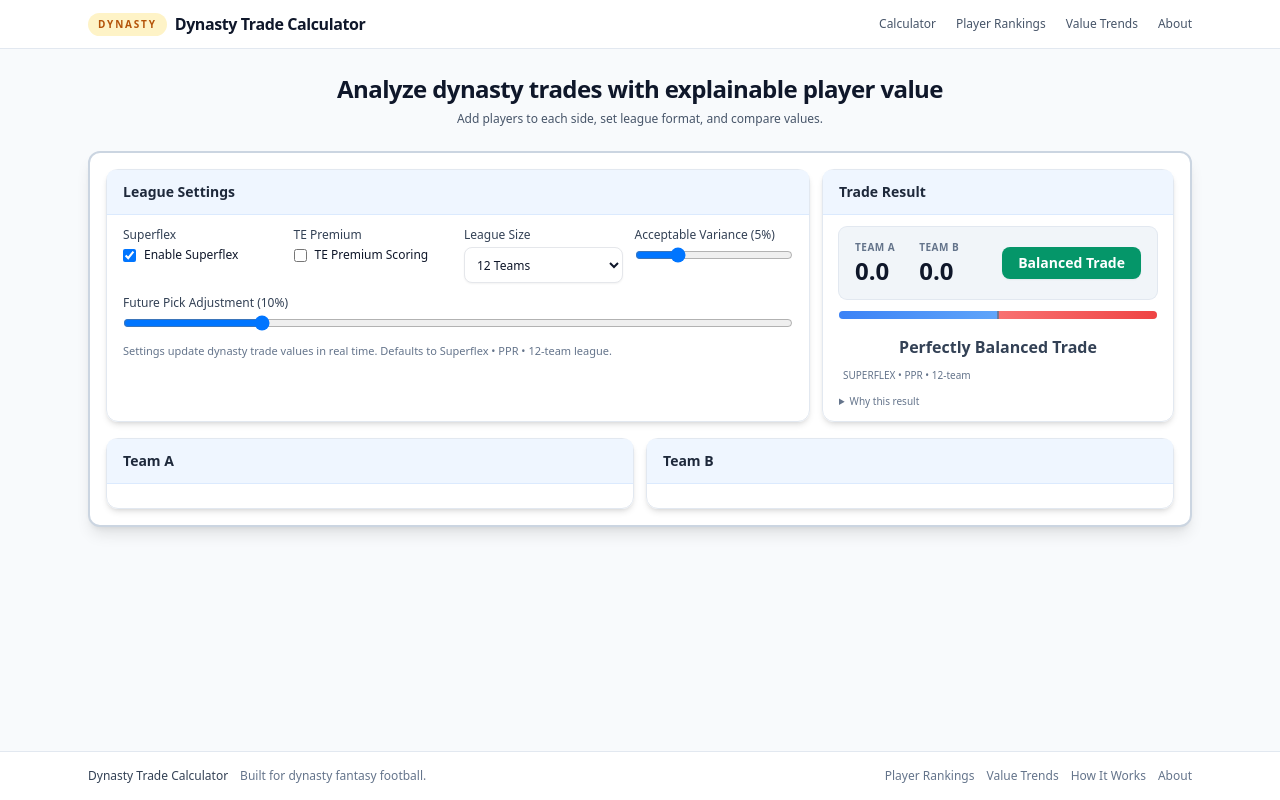
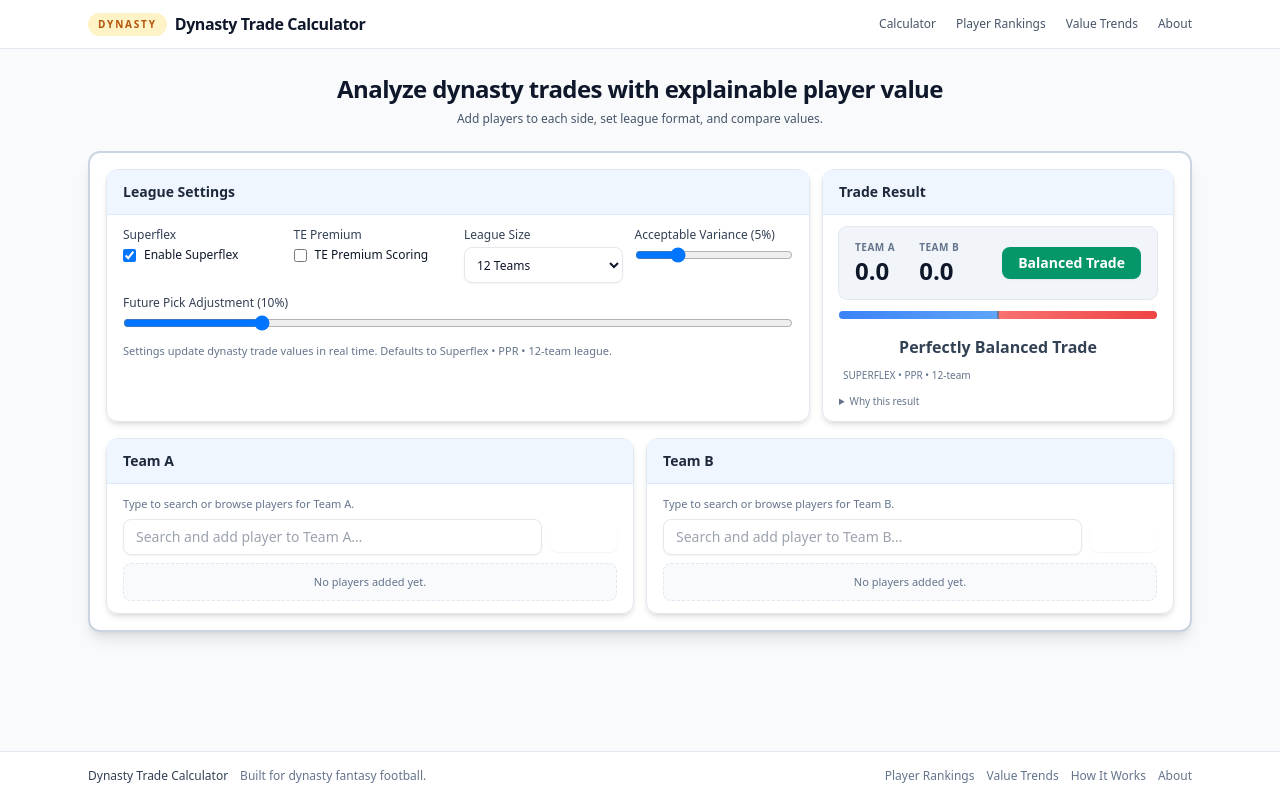
Before and after one commit to abdullahmateen4/dynasty-trade-calculator, a Next.js app: page /dynasty-trade-calculator in a window 1280 px wide. Built offline with nearby package versions, Linux system fonts and the light colour scheme.

Commit message:
fix: restore player search and keep improved UI headers

```diff
--- a/app/dynasty-trade-calculator/Calculator.tsx
+++ b/app/dynasty-trade-calculator/Calculator.tsx
@@ -54,31 +54,35 @@ const MOCK_PLAYERS: Player[] = [
 ];
 
 export default function Calculator() {
+
   const [leagueSettings, setLeagueSettings] = React.useState<LeagueSettings>(
     defaultLeagueSettings
   );
+
   const [teamA, setTeamA] = React.useState<Player[]>([]);
   const [teamB, setTeamB] = React.useState<Player[]>([]);
+
   const [searchA, setSearchA] = React.useState("");
   const [searchB, setSearchB] = React.useState("");
+
   const [showAllA, setShowAllA] = React.useState(false);
   const [showAllB, setShowAllB] = React.useState(false);
 
   const handleRemovePlayer = (team: "A" | "B", playerId: string) => {
     if (team === "A") {
-      setTeamA((prev) => prev.filter((p) => p.id !== playerId));
+      setTeamA(prev => prev.filter(p => p.id !== playerId));
     } else {
-      setTeamB((prev) => prev.filter((p) => p.id !== playerId));
+      setTeamB(prev => prev.filter(p => p.id !== playerId));
     }
   };
 
   const handleAddToTeam = (team: "A" | "B", player: Player) => {
     if (team === "A") {
-      setTeamA((prev) => [...prev, player]);
+      setTeamA(prev => [...prev, player]);
       setSearchA("");
       setShowAllA(false);
     } else {
-      setTeamB((prev) => [...prev, player]);
+      setTeamB(prev => [...prev, player]);
       setSearchB("");
       setShowAllB(false);
     }
@@ -86,7 +90,7 @@ export default function Calculator() {
 
   const filteredA = React.useMemo(() => {
     const q = searchA.toLowerCase().trim();
-    const base = MOCK_PLAYERS.filter((p) => {
+    const base = MOCK_PLAYERS.filter(p => {
       const text = `${p.name} ${p.team} ${p.position}`.toLowerCase();
       return showAllA ? true : text.includes(q);
     });
@@ -96,7 +100,7 @@ export default function Calculator() {
 
   const filteredB = React.useMemo(() => {
     const q = searchB.toLowerCase().trim();
-    const base = MOCK_PLAYERS.filter((p) => {
+    const base = MOCK_PLAYERS.filter(p => {
       const text = `${p.name} ${p.team} ${p.position}`.toLowerCase();
       return showAllB ? true : text.includes(q);
     });
@@ -105,8 +109,10 @@ export default function Calculator() {
   }, [searchB, showAllB]);
 
   return (
+
     <div className="flex flex-col gap-4">
 
+      {/* SETTINGS + RESULT */}
       <section className="grid gap-3 md:grid-cols-[minmax(0,2fr)_minmax(0,1fr)]">
 
         <Card className="border-slate-200 shadow-md">
@@ -125,6 +131,7 @@ export default function Calculator() {
           </CardContent>
 
         </Card>
+
 
         <Card className="border-slate-200 shadow-md">
 
@@ -146,8 +153,11 @@ export default function Calculator() {
 
       </section>
 
+
+      {/* TEAM PANELS */}
       <section className="grid gap-3 md:grid-cols-2">
 
+        {/* TEAM A */}
         <Card className="h-full border-slate-200 shadow-md">
 
           <CardHeader className="py-2.5 bg-blue-50 border-b border-blue-100 rounded-t-lg">
@@ -157,19 +167,91 @@ export default function Calculator() {
           </CardHeader>
 
           <CardContent className="py-2">
+
+            <div className="mb-2 space-y-1.5">
+
+              <p className="text-[11px] text-slate-500">
+                Type to search or browse players for Team A.
+              </p>
+
+              <div className="flex items-center gap-2">
+
+                <Input
+                  placeholder="Search and add player to Team A…"
+                  value={searchA}
+                  onChange={(e) => {
+                    setSearchA(e.target.value);
+                    setShowAllA(false);
+                  }}
+                />
+
+                <Button
+                  type="button"
+                  className="whitespace-nowrap border border-border bg-white px-2 py-1 text-[11px] font-medium text-slate-700 hover:bg-slate-50"
+                  onClick={() => setShowAllA(prev => !prev)}
+                >
+                  {showAllA ? "Hide" : "Browse"}
+                </Button>
+
+              </div>
+
+              {filteredA.length > 0 && (
+                <div className="mt-1 max-h-52 overflow-y-auto rounded-lg border border-border bg-white text-xs shadow-md">
+
+                  {filteredA.map(player => (
+
+                    <button
+                      key={player.id}
+                      type="button"
+                      className="flex w-full items-center justify-between px-3 py-2 text-left hover:bg-slate-50"
+                      onClick={() => handleAddToTeam("A", player)}
+                    >
+
+                      <span>
+                        <span className="font-medium">{player.name}</span>{" "}
+                        <span className="text-[10px] text-slate-500">
+                          {player.position} • {player.team}
+                        </span>
+                      </span>
+
+                      <span className="rounded-full bg-slate-100 px-2 py-0.5 text-[10px] font-semibold text-slate-700">
+                        {player.baseValue}
+                      </span>
+
+                    </button>
+
+                  ))}
+
+                </div>
+              )}
+
+            </div>
+
+
             <div className="flex flex-col gap-2">
-              {teamA.map((player) => (
+
+              {teamA.length === 0 && (
+                <p className="rounded-lg border border-dashed border-slate-200 bg-slate-50 px-2 py-2.5 text-center text-[11px] text-slate-500">
+                  No players added yet.
+                </p>
+              )}
+
+              {teamA.map(player => (
                 <PlayerCard
                   key={player.id}
                   player={player}
                   onRemove={() => handleRemovePlayer("A", player.id)}
                 />
               ))}
+
             </div>
+
           </CardContent>
 
         </Card>
 
+
+        {/* TEAM B */}
         <Card className="h-full border-slate-200 shadow-md">
 
           <CardHeader className="py-2.5 bg-blue-50 border-b border-blue-100 rounded-t-lg">
@@ -179,15 +261,85 @@ export default function Calculator() {
           </CardHeader>
 
           <CardContent className="py-2">
+
+            <div className="mb-2 space-y-1.5">
+
+              <p className="text-[11px] text-slate-500">
+                Type to search or browse players for Team B.
+              </p>
+
+              <div className="flex items-center gap-2">
+
+                <Input
+                  placeholder="Search and add player to Team B…"
+                  value={searchB}
+                  onChange={(e) => {
+                    setSearchB(e.target.value);
+                    setShowAllB(false);
+                  }}
+                />
+
+                <Button
+                  type="button"
+                  className="whitespace-nowrap border border-border bg-white px-2 py-1 text-[11px] font-medium text-slate-700 hover:bg-slate-50"
+                  onClick={() => setShowAllB(prev => !prev)}
+                >
+                  {showAllB ? "Hide" : "Browse"}
+                </Button>
+
+              </div>
+
+              {filteredB.length > 0 && (
+                <div className="mt-1 max-h-52 overflow-y-auto rounded-lg border border-border bg-white text-xs shadow-md">
+
+                  {filteredB.map(player => (
+
+                    <button
+                      key={player.id}
+                      type="button"
+                      className="flex w-full items-center justify-between px-3 py-2 text-left hover:bg-slate-50"
+                      onClick={() => handleAddToTeam("B", player)}
+                    >
+
+                      <span>
+                        <span className="font-medium">{player.name}</span>{" "}
+                        <span className="text-[10px] text-slate-500">
+                          {player.position} • {player.team}
+                        </span>
+                      </span>
+
+                      <span className="rounded-full bg-slate-100 px-2 py-0.5 text-[10px] font-semibold text-slate-700">
+                        {player.baseValue}
+                      </span>
+
+                    </button>
+
+                  ))}
+
+                </div>
+              )}
+
+            </div>
+
+
             <div className="flex flex-col gap-2">
-              {teamB.map((player) => (
+
+              {teamB.length === 0 && (
+                <p className="rounded-lg border border-dashed border-slate-200 bg-slate-50 px-2 py-2.5 text-center text-[11px] text-slate-500">
+                  No players added yet.
+                </p>
+              )}
+
+              {teamB.map(player => (
                 <PlayerCard
                   key={player.id}
                   player={player}
                   onRemove={() => handleRemovePlayer("B", player.id)}
                 />
               ))}
+
             </div>
+
           </CardContent>
 
         </Card>
@@ -195,5 +347,6 @@ export default function Calculator() {
       </section>
 
     </div>
+
   );
 }
```
